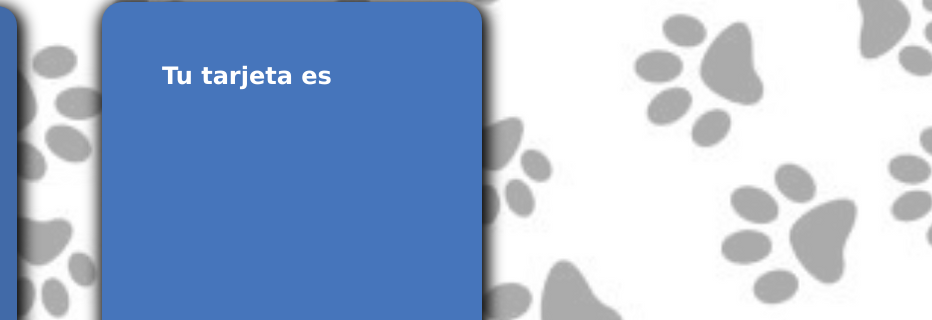
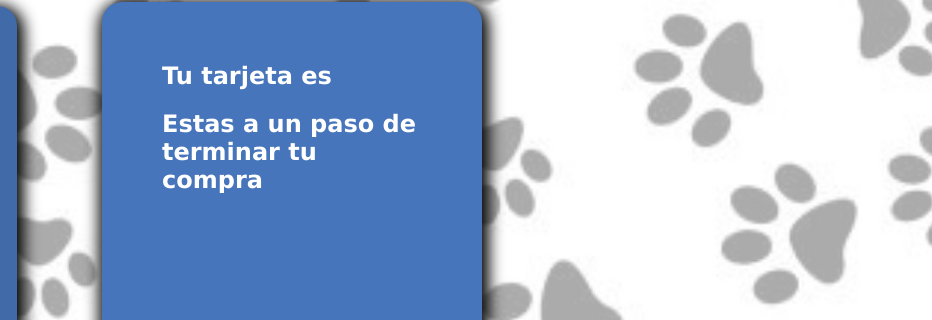
Before and after one commit to Laboratoria/BOG002-card-validation, a website: page src/index.html in a window 1280 px wide. Shown: the part 128-448 px from the top of the page, 348-1280 px from the left. Drawn offline with Linux system fonts and the light colour scheme.

Commit message:
cambios html

```diff
--- a/src/index.html
+++ b/src/index.html
@@ -28,6 +28,7 @@
      </div1>
     </form>
     <div2><h2>Tu tarjeta es</h2>
+      <h2>Estas a un paso de terminar tu compra</h2>
       <h2 id='result'></h2>
      </div2>
      <main></main>
```
